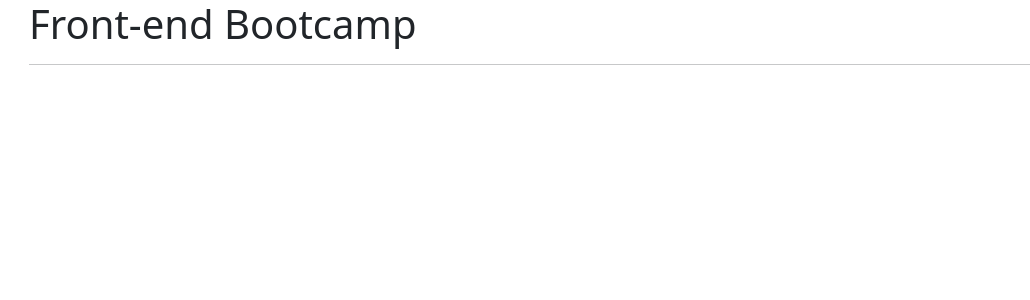
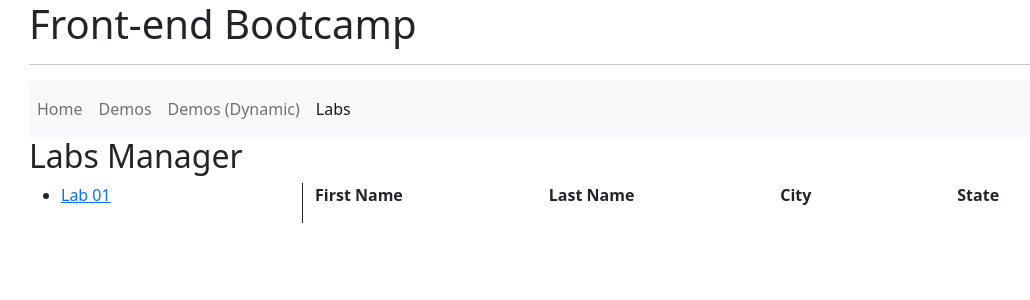
Before and after one commit to speedingplanet/intuit-feb-react, a React (Create React App) app: page /labs/lab-01 in a window 1280 px wide. Before the commit this address had no page. Shown: the top 300 px of the page, without its empty margins (53-1083 px from the left). Built offline with nearby package versions, Linux system fonts and the light colour scheme.

Commit message:
Labs routing implemented!

```diff
--- a/src/App.tsx
+++ b/src/App.tsx
@@ -1,7 +1,8 @@
 import React from 'react';
-import { Routes, Route } from "react-router-dom";
+import { Routes, Route } from 'react-router-dom';
 import NavbarWithLayout from './common/NavbarWithLayout';
 import DemosManager from './demos/DemosManager';
+import DemosManagerDynamic from './demos/DemosManagerDynamic';
 import Home from './Home';
 import LabsManager from './labs/LabsManager';
 
@@ -18,7 +19,8 @@ function App() {
         <Route path="/" element={<NavbarWithLayout />}>
           <Route index element={<Home />} />
           <Route path="demos/*" element={<DemosManager />} />
-          <Route path="labs" element={<LabsManager />} />
+          <Route path="demos-dynamic/*" element={<DemosManagerDynamic />} />
+          <Route path="labs/*" element={<LabsManager />} />
         </Route>
       </Routes>
     </main>
--- /dev/null
+++ b/src/labs/Lab01.tsx
@@ -0,0 +1,27 @@
+import React from 'react';
+import './data-grid.css';
+
+export default function Lab01() {
+  let columns = ['First Name', 'Last Name', 'City', 'State'];
+  return <GridHeaderRow columnNames={columns} />;
+}
+
+interface GridHeaderRowProps {
+  columnNames: string[];
+}
+
+interface GridHeaderProps {
+  columnName: string;
+}
+
+function GridHeaderRow({ columnNames }: GridHeaderRowProps) {
+  let headers = columnNames.map((columnName) => {
+    return <GridHeader columnName={columnName} key={columnName} />;
+  });
+
+  return <div className="grid-header-row">{headers}</div>;
+}
+
+function GridHeader({ columnName }: GridHeaderProps) {
+  return <div className="grid-header">{columnName}</div>;
+}
--- a/src/labs/LabsManager.tsx
+++ b/src/labs/LabsManager.tsx
@@ -1,8 +1,29 @@
 import React from 'react';
+import { Link, useRoutes } from 'react-router-dom';
 import Header from '../common/Header';
+import { routes } from './labs-routes';
 
 export default function LabsManager() {
+  let routeConfig = Array.from(routes.keys());
+  let element = useRoutes(routeConfig);
+
   return (
-    <Header level={2} text="Labs Manager" />
+    <>
+      <Header level={2} text="Labs Manager" />
+      <div className="row">
+        <div className="col-3">
+          <ul>
+            {routeConfig
+              .filter((r) => !r.index)
+              .map((r, index) => (
+                <li key={index}>
+                  <Link to={`${r.path}`}>{routes.get(r)}</Link>
+                </li>
+              ))}
+          </ul>
+        </div>
+        <div className="col border-start border-dark">{element}</div>
+      </div>
+    </>
   );
 }
--- /dev/null
+++ b/src/labs/data-grid.css
@@ -0,0 +1,8 @@
+.grid-header-row {
+  display: flex;
+}
+
+.grid-header {
+  flex-grow: 1;
+  font-weight: bold;
+}
--- /dev/null
+++ b/src/labs/labs-routes.tsx
@@ -0,0 +1,22 @@
+import { RouteObject } from 'react-router-dom';
+import Lab01 from './Lab01';
+
+let routes = new Map<RouteObject, string>();
+routes.set(
+  {
+    path: '/',
+    element: <p>Lab placeholder</p>,
+    index: true,
+  },
+  'index'
+);
+
+routes.set(
+  {
+    path: 'lab-01',
+    element: <Lab01 />,
+  },
+  'Lab 01'
+);
+
+export { routes };
```
